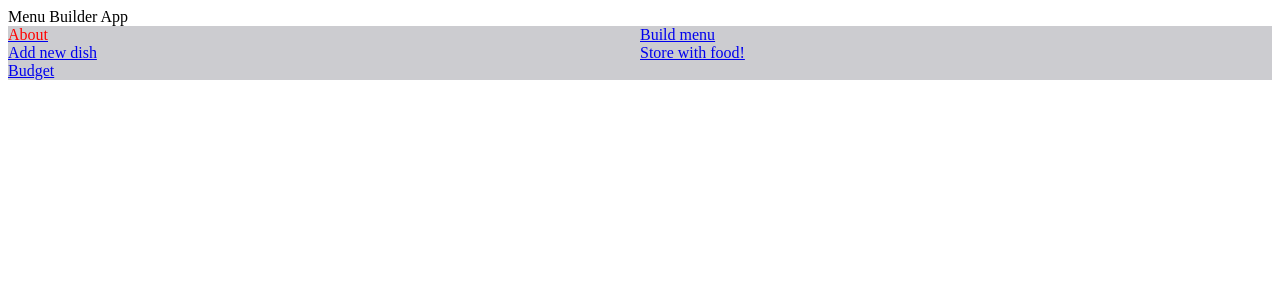
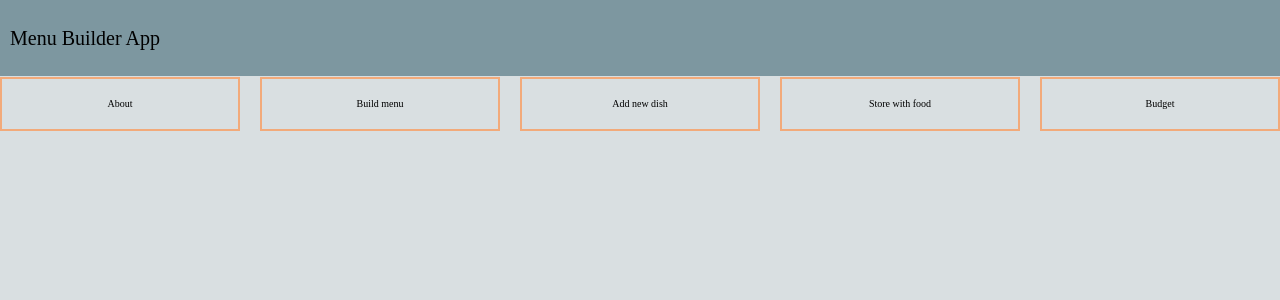
Before and after one commit to nicktorn89/menu-builder-app, a React (Create React App) app: page / in a window 1280 px wide. Shown: the top 300 px of the page. Built offline with nearby package versions, Linux system fonts and the light colour scheme.

Commit message:
Change Header and Links for normal style
- Add conditional rendering to Header.jsx
- Change colors for buttons in Home

```diff
--- a/package.json
+++ b/package.json
@@ -3,7 +3,12 @@
   "version": "0.1.0",
   "private": true,
   "dependencies": {
+    "@fortawesome/fontawesome-svg-core": "^1.2.13",
+    "@fortawesome/free-solid-svg-icons": "^5.7.0",
+    "@fortawesome/react-fontawesome": "^0.1.4",
     "history": "^4.7.2",
+    "i": "^0.3.6",
+    "npm": "^6.7.0",
     "react": "^16.7.0",
     "react-dom": "^16.7.0",
     "react-router-dom": "^4.3.1",
--- a/src/components/Header.jsx
+++ b/src/components/Header.jsx
@@ -2,12 +2,40 @@ import React, { Component } from 'react';
 import styled, { css } from 'styled-components';
 import { Link } from 'react-router-dom';
 
-export default class Home extends Component {
+import { FontAwesomeIcon } from '@fortawesome/react-fontawesome';
+
+export default class Header extends Component {
     render() {
         return (
-            <div>
-                <Link to="/">Go to home page</Link>
-            </div>
+          <HeaderContainer>
+           <MainHeading>
+                Menu Builder App
+                { this.props.home ?
+                <i></i> :
+                <HeaderLink to="/">
+                    Go to home page
+                    <FontAwesomeIcon style={{marginLeft: 5}} icon='arrow-left'/>
+                </HeaderLink>
+                }
+           </MainHeading>
+          </HeaderContainer>
         );
     }
-}
+};
+
+const HeaderContainer = styled.header`
+    padding: 3.5vh 0 3.5vh 1em;
+    background-color: #7d97a0;
+    border-bottom: 1px solid #d9dfe1;
+`;
+
+const MainHeading = styled.h1`
+    font-size: 2rem;
+`;
+
+const HeaderLink = styled(Link)`
+    margin-left: 1em;
+    text-decoration: none;
+    color: black;
+    font-size: 1.2rem;
+`;
--- a/src/index.js
+++ b/src/index.js
@@ -2,6 +2,13 @@ import React from 'react';
 import ReactDOM from 'react-dom';
 import Routes from './routes.js';
 import * as serviceWorker from './serviceWorker';
+import './styles/reset.css';
+
+import { library } from '@fortawesome/fontawesome-svg-core';
+import { FontAwesomeIcon } from '@fortawesome/react-fontawesome';
+import { faArrowLeft } from '@fortawesome/free-solid-svg-icons';
+
+library.add(faArrowLeft);
 
 ReactDOM.render(<Routes />, document.getElementById('root'));
 
--- a/src/modules/Home.jsx
+++ b/src/modules/Home.jsx
@@ -1,24 +1,60 @@
-import React, { Component } from 'react';
+import React, { Component, Fragment } from 'react';
 import styled, { css } from 'styled-components';
 import { Link } from 'react-router-dom';
+
+import Header from '../components/Header';
 
 export default class Home extends Component {
     render() {
         return (
-            <LinksContainer>
-                <Link to="/about"><span style={{color: 'red'}}>About</span></Link>
-                <Link to="/build-menu">Build menu</Link>
-                <Link to="/add-dish">Add new dish</Link>
-                <Link to="/food-store">Store with food!</Link>
-                <Link to="/budget-settings">Budget</Link>
-            </LinksContainer>
+            <Fragment>
+                <Header home={ true } />
+                <LinksContainer>
+                    <StyledLink to="/about">
+                        <StyledButtonLink>About</StyledButtonLink>
+                    </StyledLink>
+
+                    <StyledLink to="/build-menu">
+                        <StyledButtonLink>Build menu</StyledButtonLink>
+                    </StyledLink>
+
+                    <StyledLink to="/add-dish">
+                        <StyledButtonLink>Add new dish</StyledButtonLink>
+                    </StyledLink>
+
+                    <StyledLink to="/food-store">
+                        <StyledButtonLink>Store with food</StyledButtonLink>
+                    </StyledLink>
+
+                    <StyledLink to="/budget-settings">
+                        <StyledButtonLink>Budget</StyledButtonLink>
+                    </StyledLink>
+                </LinksContainer>
+            </Fragment>
         );
     }
 }
 
 const LinksContainer = styled.div`
-	display: grid;
-	background-color: #80808a66;
+    display: grid;
+    height: 93vh;
+	background-color: #d9dfe1;
 
-	grid-template-columns: repeat(2, 1fr);
+	grid-template-columns: repeat(5, 1fr);
+    grid-gap: 2em;
+    align-items: flex-start;
 `;
+
+const StyledLink = styled(Link)`
+    display: block;
+    background-color: #d9dfe1;
+    border: 2px solid #f2aa7a;
+    text-decoration: none;
+    color: black;
+`;
+
+const StyledButtonLink = styled.div`
+    text-align: center;
+    padding: 2em 0;
+    color: black;
+`;
--- a/src/routes.js
+++ b/src/routes.js
@@ -14,10 +14,6 @@ class Routes extends Component {
     return(
       <Router>
         <div>
-          <header>
-            Menu Builder App
-          </header>
-
           <Route exact path="/" component={Home} />
           <Route path="/build-menu" component={BuildMenu} />
           <Route path="/add-dish" component={AddDish} />
```
Also changed, not shown: 1 other file (tests, documents, lock files or other folders).
